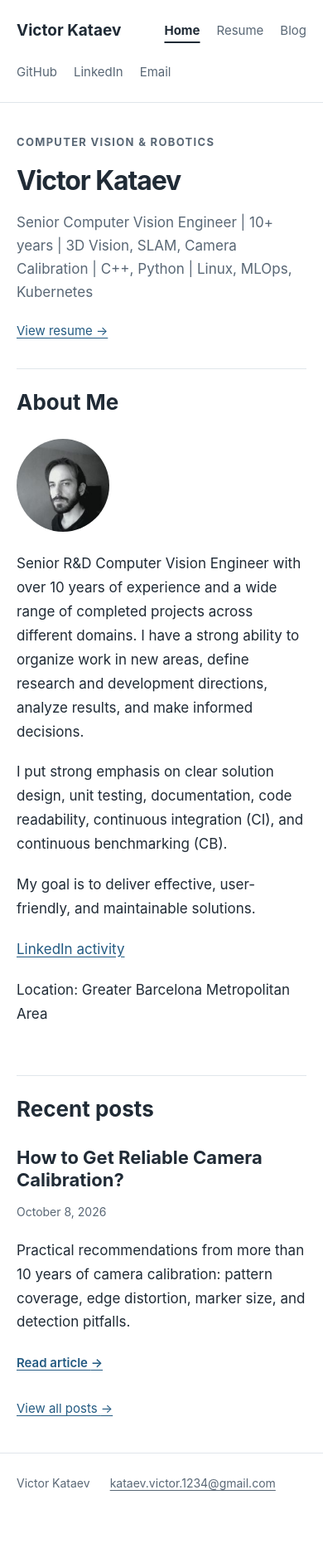
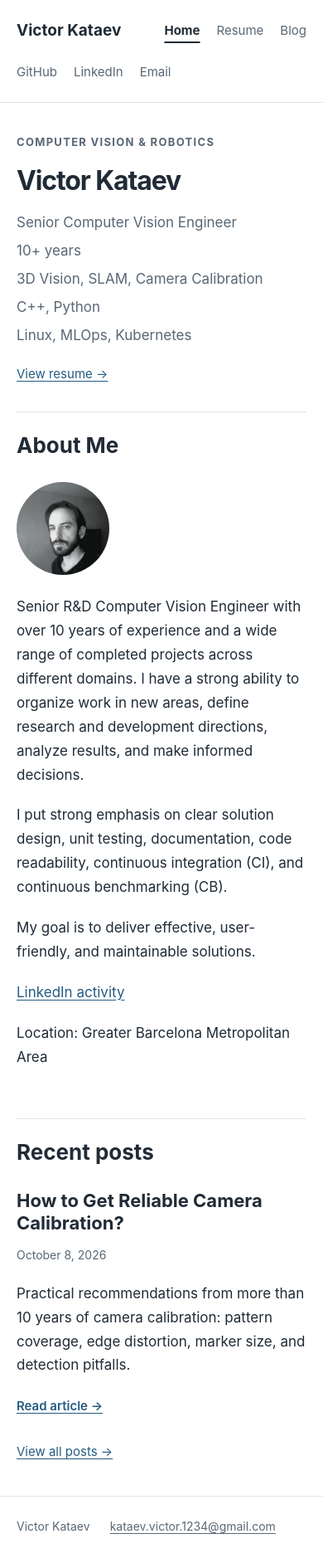
Before and after one commit to victor1234/victor1234.github.io, a Jekyll site: the page built from index.md, in a window 390 px wide. Shown: the whole page at 83% size. Built offline with Jekyll 4.4.1, drawn with Linux system fonts in a browser that asks for light colours; a script that is not in the unit is left out; before the commit the page ends 1831 px from its top, so only the background shows below that.

Commit message:
fix: group professional headline on mobile

```diff
--- /dev/null
+++ b/_includes/professional-headline.html
@@ -0,0 +1,7 @@
+<p class="resume-headline">
+  {% assign headline_groups = site.title | split: ' | ' %}
+  {% for group in headline_groups %}
+    {% unless forloop.first %}<span class="headline-separator" aria-hidden="true"> | </span>{% endunless %}
+    <span class="headline-group">{{ group | escape }}</span>
+  {% endfor %}
+</p>
--- a/_layouts/default.html
+++ b/_layouts/default.html
@@ -4,7 +4,7 @@ layout: base
 <section class="container resume-introduction" aria-labelledby="resume-title">
   <p class="eyebrow">Resume</p>
   <h1 id="resume-title">{{ site.name | escape }}</h1>
-  <p class="resume-headline">{{ site.title | escape }}</p>
+  {% include professional-headline.html %}
 </section>
 {%- if site.version == 2 -%}
   {% for section in site.content %}
--- a/_layouts/home.html
+++ b/_layouts/home.html
@@ -4,7 +4,7 @@ layout: base
 <section class="container resume-introduction" aria-labelledby="home-title">
   <p class="eyebrow">Computer vision &amp; robotics</p>
   <h1 id="home-title">{{ site.name | escape }}</h1>
-  <p class="resume-headline">{{ site.title | escape }}</p>
+  {% include professional-headline.html %}
   <p class="home-resume-link"><a href="{{ '/resume/' | relative_url }}">View resume <span aria-hidden="true">&rarr;</span></a></p>
 </section>
 {%- include about.html -%}
--- a/assets/main.scss
+++ b/assets/main.scss
@@ -118,6 +118,9 @@ blockquote { border-left: 3px solid $line; padding-left: 20px; color: $muted; }
   .contact-navigation { margin-left: 0; width: 100%; gap: 20px; }
   .resume-introduction { padding-top: 36px; padding-bottom: 32px; }
   .resume-headline { font-size: 1.7rem; }
+  .resume-headline .headline-group { display: block; }
+  .resume-headline .headline-group + .headline-separator + .headline-group { margin-top: 6px; }
+  .resume-headline .headline-separator { display: none; }
   .home-page .intro-container, .resume-page .list-container, .resume-page .text-container { margin-bottom: 40px; }
   .profile-img { width: 112px; height: 112px; margin-bottom: 24px; }
   .layout .details { margin-bottom: 20px; }
```
